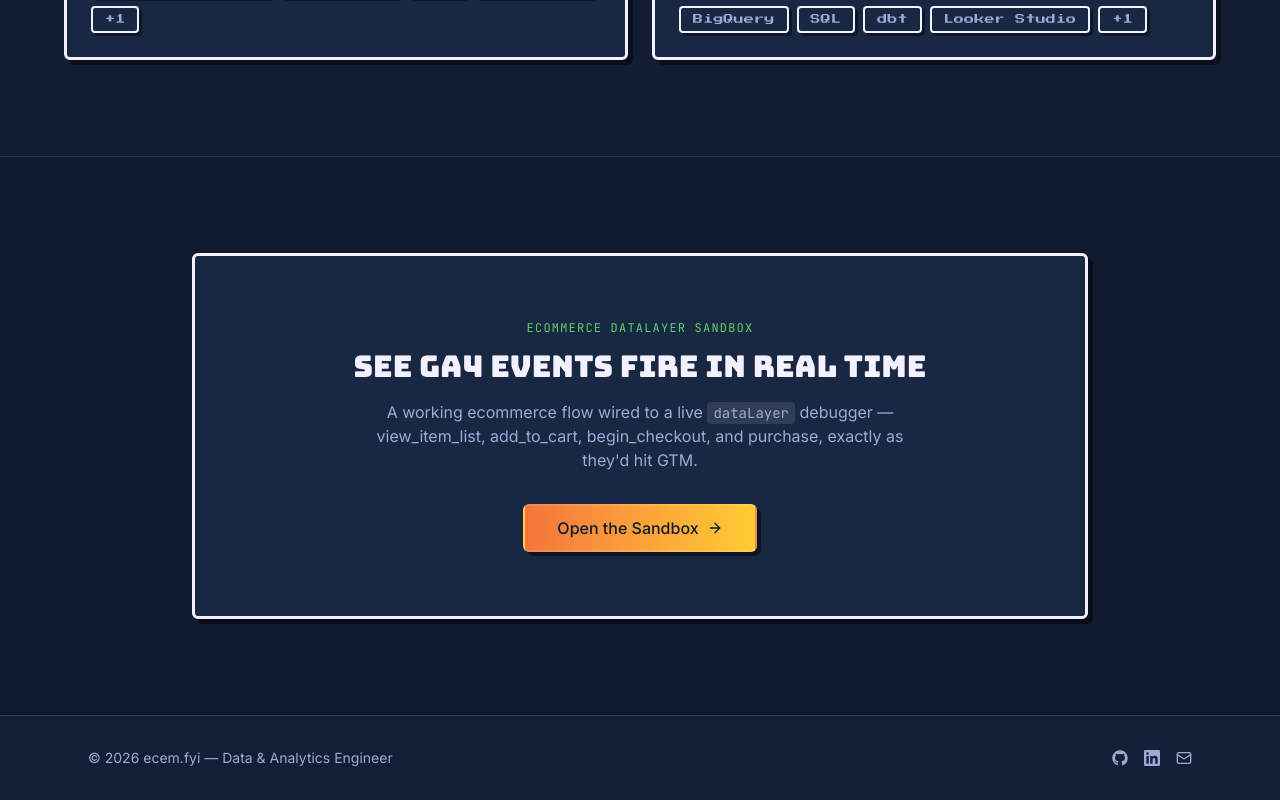
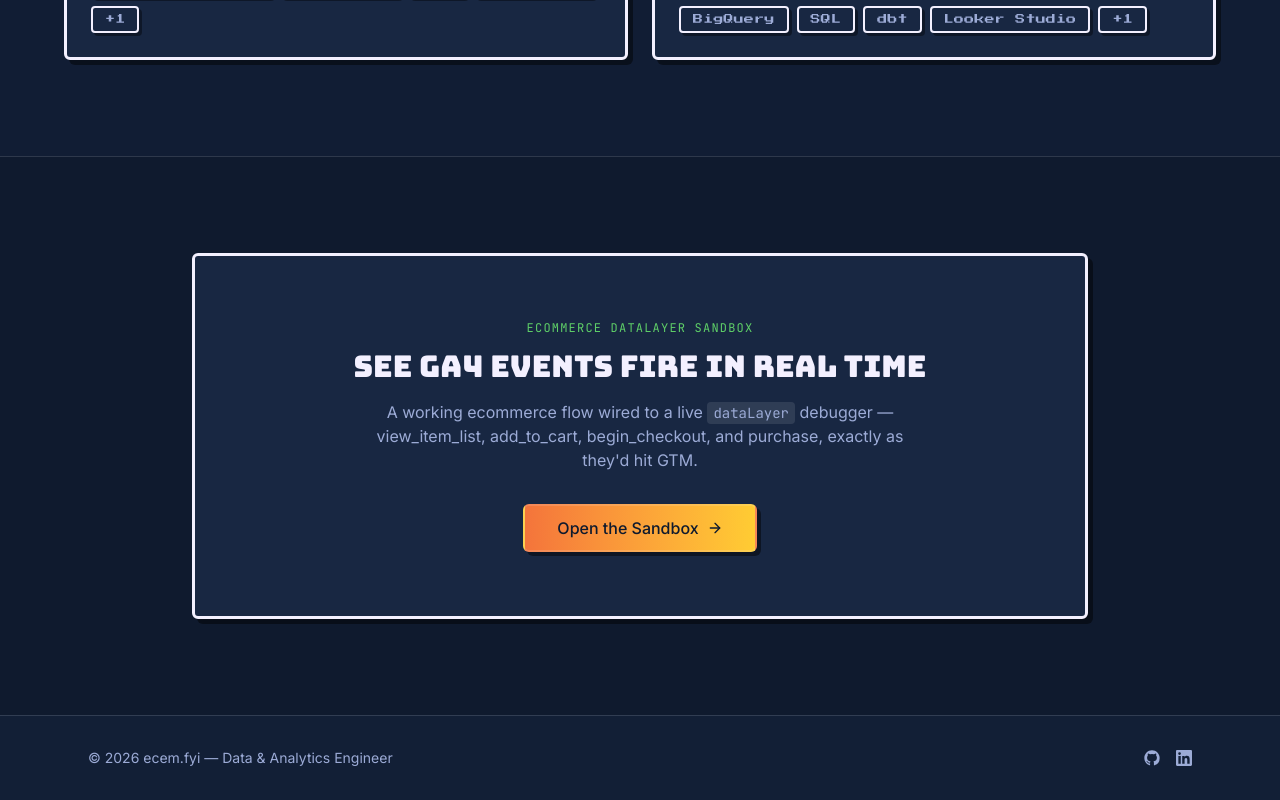
Before and after one commit to ecemiinngg/ecem.fyi, a Next.js app: page / in a window 1280 px wide. Shown: the part 1766-2566 px from the top of the page. Built offline with nearby package versions, Linux system fonts and the light colour scheme.

Commit message:
Point social links at real profiles, drop the email icon
Replaces the placeholder https://github.com / https://linkedin.com hrefs
in both the hero and the footer with the actual profiles, and removes the
mailto icon along with its now-unused lucide import.

```diff
--- a/app/page.tsx
+++ b/app/page.tsx
@@ -47,7 +47,7 @@ export default function Home() {
               </div>
               <div className="mt-10 flex items-center gap-5">
                 <Link
-                  href="https://github.com"
+                  href="https://github.com/ecemiinngg"
                   target="_blank"
                   rel="noopener noreferrer"
                   className="flex items-center gap-2 text-sm text-muted transition-colors hover:text-accent"
@@ -55,7 +55,7 @@ export default function Home() {
                   <GithubIcon className="h-4 w-4" /> GitHub
                 </Link>
                 <Link
-                  href="https://linkedin.com"
+                  href="https://www.linkedin.com/in/ecembircan/"
                   target="_blank"
                   rel="noopener noreferrer"
                   className="flex items-center gap-2 text-sm text-muted transition-colors hover:text-accent"
--- a/components/footer.tsx
+++ b/components/footer.tsx
@@ -1,5 +1,4 @@
 import Link from "next/link";
-import { Mail } from "lucide-react";
 import { GithubIcon, LinkedinIcon } from "@/components/icons";
 
 export default function Footer() {
@@ -9,7 +8,7 @@ export default function Footer() {
         <p>© {new Date().getFullYear()} ecem.fyi — Data & Analytics Engineer</p>
         <div className="flex items-center gap-4">
           <Link
-            href="https://github.com"
+            href="https://github.com/ecemiinngg"
             target="_blank"
             rel="noopener noreferrer"
             className="transition-colors hover:text-accent"
@@ -18,7 +17,7 @@ export default function Footer() {
             <GithubIcon className="h-4 w-4" />
           </Link>
           <Link
-            href="https://linkedin.com"
+            href="https://www.linkedin.com/in/ecembircan/"
             target="_blank"
             rel="noopener noreferrer"
             className="transition-colors hover:text-accent"
@@ -26,13 +25,6 @@ export default function Footer() {
           >
             <LinkedinIcon className="h-4 w-4" />
           </Link>
-          <Link
-            href="mailto:hello@ecem.fyi"
-            className="transition-colors hover:text-accent"
-            aria-label="Email"
-          >
-            <Mail className="h-4 w-4" />
-          </Link>
         </div>
       </div>
     </footer>
```
